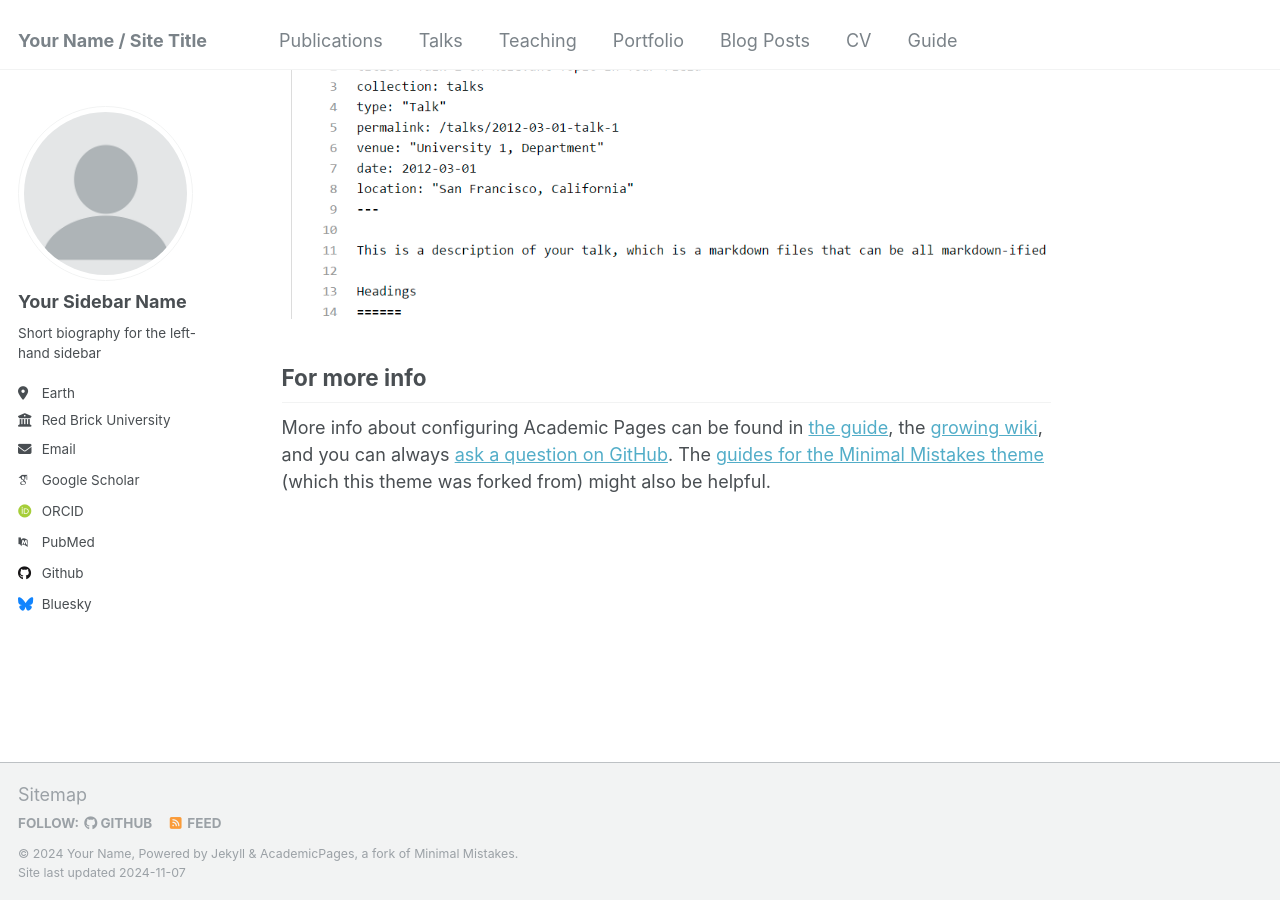
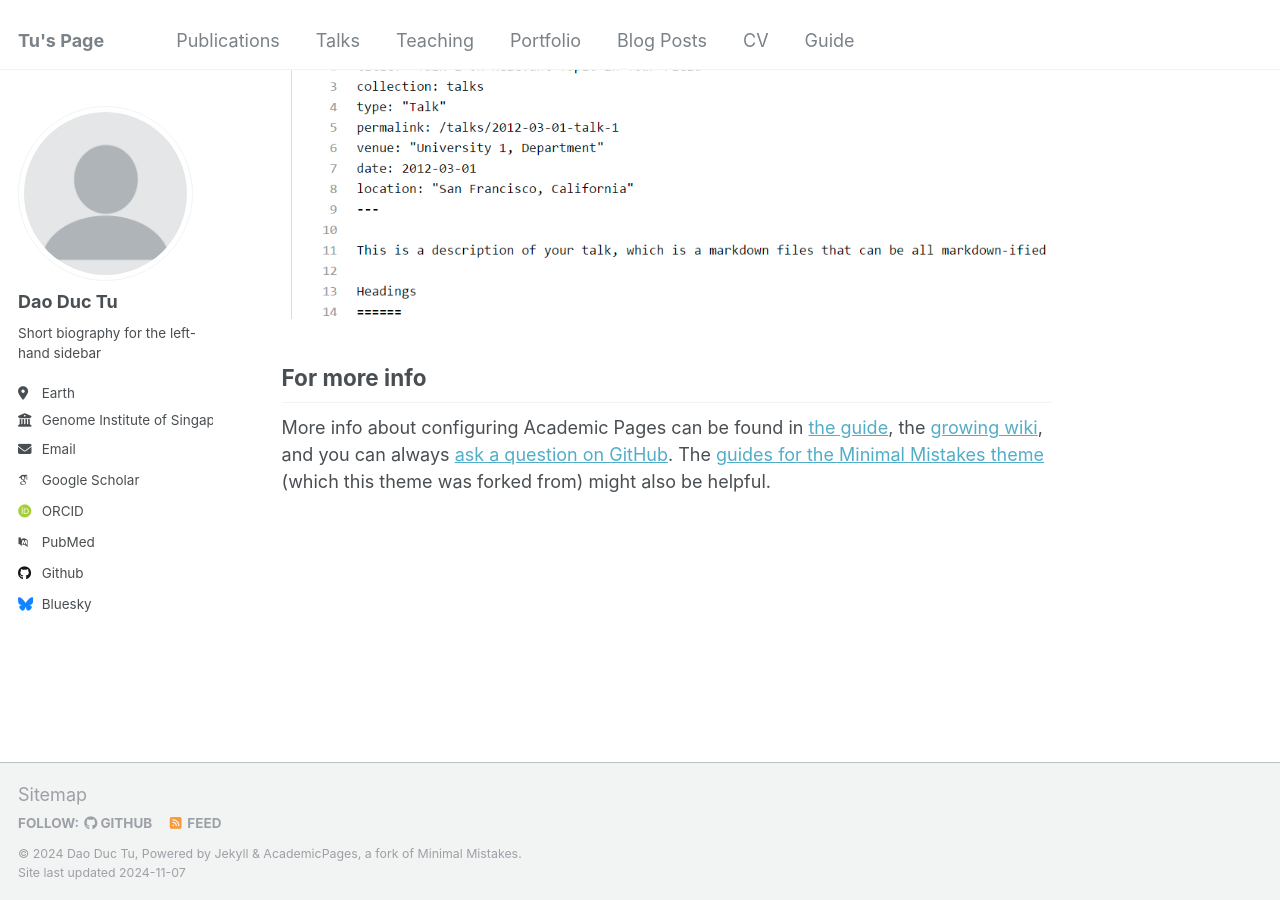
Before and after one commit to daoductu112/TuDao, a Jekyll site: the page built from _pages/about.md, in a window 1280 px wide and 900 px high, scrolled down 2643 px. Built offline with Jekyll 4.4.1, drawn with Linux system fonts in a browser that asks for light colours; some web fonts are replaced.

Commit message:
Update _config.yml

```diff
--- a/_config.yml
+++ b/_config.yml
@@ -8,9 +8,9 @@
 
 # Basic Site Settings
 locale                   : "en-US"
-title                    : "Your Name / Site Title"
+title                    : "Tu's Page"
 title_separator          : "-"
-name                     : &name "Your Name"
+name                     : &name "Dao Duc Tu"
 description              : &description "personal description"
 url                      : https://academicpages.github.io # the base hostname & protocol for your site e.g. "https://mmistakes.github.io"
 baseurl                  : "" # the subpath of your site, e.g. "/blog"
@@ -22,11 +22,11 @@ repository               : "academicpages/academicpages.github.io"
 author:
   # Biographic information
   avatar           : "profile.png"
-  name             : "Your Sidebar Name"
-  pronouns         : # example: "she/her"
+  name             : "Dao Duc Tu"
+  pronouns         : # example: "Dr."
   bio              : "Short biography for the left-hand sidebar"
   location         : "Earth"
-  employer         : "Red Brick University"
+  employer         : "Genome Institute of Singapore"
   uri              : # URL
   email            : "none@example.org"
 
```
